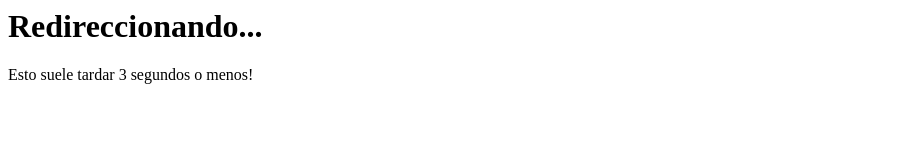
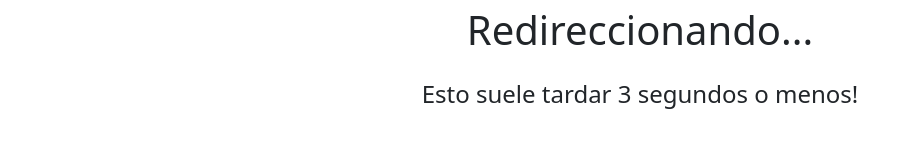
Before and after one commit to Ajazzan/redirect, a plain HTML site: page nitro_sniper.html in a window 1280 px wide. Shown: the whole page, without its empty margins (0-912 px from the left). Drawn offline with nearby package versions, Linux system fonts and the light colour scheme.

Commit message:
Update nitro_sniper.html

```diff
--- a/nitro_sniper.html
+++ b/nitro_sniper.html
@@ -1,9 +1,12 @@
 <html>
     <head>
         <meta http-equiv="Refresh" content="3;https://ajazzan.ml/proyectos/downloads/index.html">
+	   <title>Ajazzan Redirects</title>
+	    <!-- CSS only -->
+<link href="https://cdn.jsdelivr.net/npm/bootstrap@5.0.0-beta2/dist/css/bootstrap.min.css" rel="stylesheet" integrity="sha384-BmbxuPwQa2lc/FVzBcNJ7UAyJxM6wuqIj61tLrc4wSX0szH/Ev+nYRRuWlolflfl" crossorigin="anonymous">
     </head>
 	<body>
-	<h1>Redireccionando...</h1>
-		<p>Esto suele tardar 3 segundos o menos!</p>
+	<p align="center" class="fs-1">Redireccionando...</p>
+		<p align="center" class="fs-4">Esto suele tardar 3 segundos o menos!</p>
 	</body>
 </html>
```
